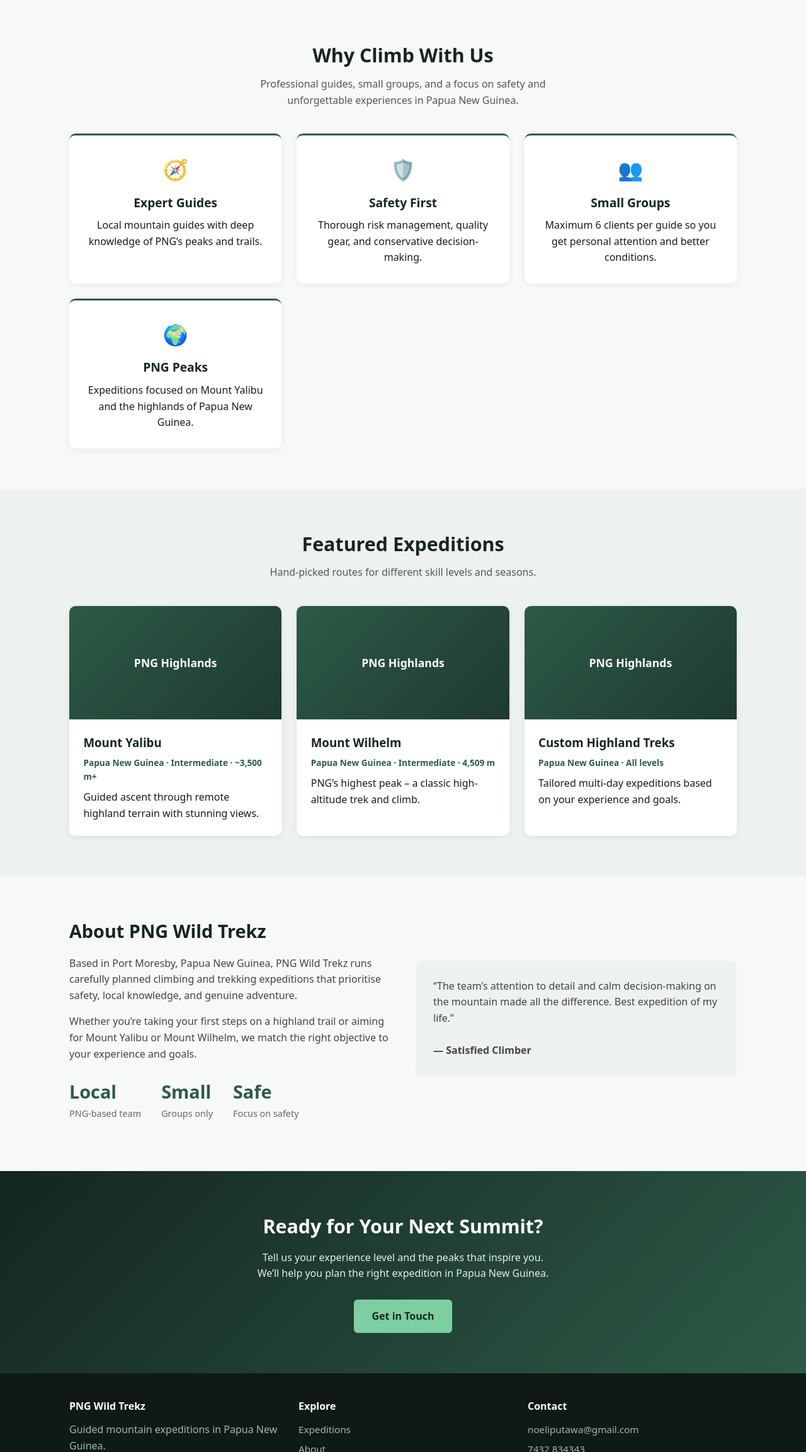
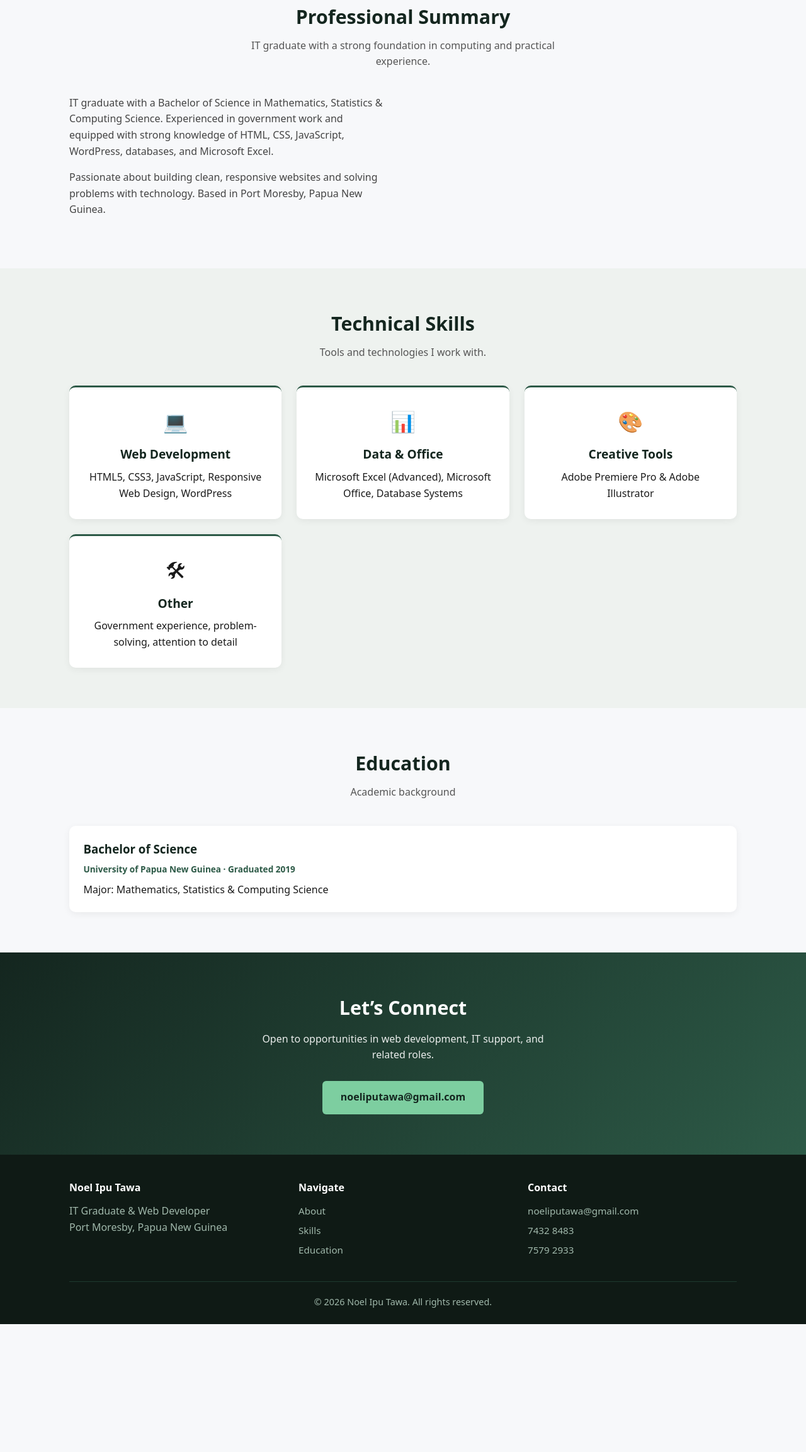
Before and after one commit to mangimosbi/pngwildtrekz, a plain HTML site: page index.html in a window 1280 px wide. Shown: the part 495-2800 px from the top of the page at 63% size. After the commit the page ends 2597 px from the top, so only its background shows below. Drawn offline with Linux system fonts and the light colour scheme.

Commit message:
Update index.html

```diff
--- a/index.html
+++ b/index.html
@@ -3,19 +3,20 @@
 <head>
   <meta charset="UTF-8">
   <meta name="viewport" content="width=device-width, initial-scale=1.0">
-  <title>PNG Wild Trekz | Mountain Climbing Adventures</title>
+  <title>Noel Ipu Tawa | IT Graduate & Web Developer</title>
   <link rel="stylesheet" href="style.css">
 </head>
 <body>
+
   <!-- Header -->
   <header>
     <div class="container">
-      <a href="#" class="logo">PNG <span>Wild Trekz</span></a>
+      <a href="#" class="logo">Noel <span>Ipu Tawa</span></a>
       <button class="menu-toggle" aria-label="Menu" onclick="document.querySelector('nav').classList.toggle('open')">☰</button>
       <nav>
-        <a href="climbs.html">Expeditions</a>
-        <a href="tips.html">About</a>
-        <a href="#why-us">Why Us</a>
+        <a href="#about">About</a>
+        <a href="#skills">Skills</a>
+        <a href="#education">Education</a>
         <a href="#contact">Contact</a>
       </nav>
     </div>
@@ -24,117 +25,89 @@
   <!-- Hero -->
   <section class="hero">
     <div class="container">
-      <h1>Climb Higher.<br>Live Deeper.</h1>
-      <p>Guided mountain expeditions to the top of Mount Yalibu</p>
-      <a href="#expeditions" class="btn">View Expeditions</a>
-      <a href="#contact" class="btn btn-outline">Plan Your Trip</a>
+      <h1>Noel Ipu Tawa</h1>
+      <p>IT Graduate · Web Developer · Port Moresby, Papua New Guinea</p>
+      <a href="#contact" class="btn">Get in Touch</a>
+      <a href="mailto:noeliputawa@gmail.com" class="btn btn-outline">Email Me</a>
     </div>
   </section>
 
-  <!-- Why Us -->
-  <section id="why-us">
+  <!-- About / Professional Summary -->
+  <section id="about">
     <div class="container">
-      <h2 class="section-title">Why Climb With Us</h2>
-      <p class="section-subtitle">Professional guides, small groups, and a focus on safety and unforgettable experiences in Papua New Guinea.</p>
-      <div class="features">
-        <div class="feature-card">
-          <div class="feature-icon">🧭</div>
-          <h3>Expert Guides</h3>
-          <p>Local mountain guides with deep knowledge of PNG’s peaks and trails.</p>
-        </div>
-        <div class="feature-card">
-          <div class="feature-icon">🛡️</div>
-          <h3>Safety First</h3>
-          <p>Thorough risk management, quality gear, and conservative decision-making.</p>
-        </div>
-        <div class="feature-card">
-          <div class="feature-icon">👥</div>
-          <h3>Small Groups</h3>
-          <p>Maximum 6 clients per guide so you get personal attention and better conditions.</p>
-        </div>
-        <div class="feature-card">
-          <div class="feature-icon">🌍</div>
-          <h3>PNG Peaks</h3>
-          <p>Expeditions focused on Mount Yalibu and the highlands of Papua New Guinea.</p>
+      <h2 class="section-title">Professional Summary</h2>
+      <p class="section-subtitle">IT graduate with a strong foundation in computing and practical experience.</p>
+      <div class="about-content">
+        <div class="about-text">
+          <p>
+            IT graduate with a Bachelor of Science in Mathematics, Statistics & Computing Science.
+            Experienced in government work and equipped with strong knowledge of HTML, CSS, JavaScript,
+            WordPress, databases, and Microsoft Excel.
+          </p>
+          <p>
+            Passionate about building clean, responsive websites and solving problems with technology.
+            Based in Port Moresby, Papua New Guinea.
+          </p>
         </div>
       </div>
     </div>
   </section>
 
-  <!-- Expeditions -->
-  <section class="expeditions" id="expeditions">
+  <!-- Skills -->
+  <section id="skills" class="expeditions">
     <div class="container">
-      <h2 class="section-title">Featured Expeditions</h2>
-      <p class="section-subtitle">Hand-picked routes for different skill levels and seasons.</p>
+      <h2 class="section-title">Technical Skills</h2>
+      <p class="section-subtitle">Tools and technologies I work with.</p>
+
+      <div class="features">
+        <div class="feature-card">
+          <div class="feature-icon">💻</div>
+          <h3>Web Development</h3>
+          <p>HTML5, CSS3, JavaScript, Responsive Web Design, WordPress</p>
+        </div>
+        <div class="feature-card">
+          <div class="feature-icon">📊</div>
+          <h3>Data & Office</h3>
+          <p>Microsoft Excel (Advanced), Microsoft Office, Database Systems</p>
+        </div>
+        <div class="feature-card">
+          <div class="feature-icon">🎨</div>
+          <h3>Creative Tools</h3>
+          <p>Adobe Premiere Pro & Adobe Illustrator</p>
+        </div>
+        <div class="feature-card">
+          <div class="feature-icon">🛠</div>
+          <h3>Other</h3>
+          <p>Government experience, problem-solving, attention to detail</p>
+        </div>
+      </div>
+    </div>
+  </section>
+
+  <!-- Education -->
+  <section id="education">
+    <div class="container">
+      <h2 class="section-title">Education</h2>
+      <p class="section-subtitle">Academic background</p>
+
       <div class="expedition-grid">
         <article class="expedition-card">
-          <div class="expedition-img">PNG Highlands</div>
           <div class="expedition-body">
-            <h3>Mount Yalibu</h3>
-            <p class="meta">Papua New Guinea · Intermediate · ~3,500 m+</p>
-            <p>Guided ascent through remote highland terrain with stunning views.</p>
-          </div>
-        </article>
-        <article class="expedition-card">
-          <div class="expedition-img">PNG Highlands</div>
-          <div class="expedition-body">
-            <h3>Mount Wilhelm</h3>
-            <p class="meta">Papua New Guinea · Intermediate · 4,509 m</p>
-            <p>PNG’s highest peak – a classic high-altitude trek and climb.</p>
-          </div>
-        </article>
-        <article class="expedition-card">
-          <div class="expedition-img">PNG Highlands</div>
-          <div class="expedition-body">
-            <h3>Custom Highland Treks</h3>
-            <p class="meta">Papua New Guinea · All levels</p>
-            <p>Tailored multi-day expeditions based on your experience and goals.</p>
+            <h3>Bachelor of Science</h3>
+            <p class="meta">University of Papua New Guinea · Graduated 2019</p>
+            <p>Major: Mathematics, Statistics & Computing Science</p>
           </div>
         </article>
       </div>
     </div>
   </section>
 
-  <!-- About -->
-  <section id="about">
-    <div class="container">
-      <div class="about-content">
-        <div class="about-text">
-          <h2>About PNG Wild Trekz</h2>
-          <p>Based in Port Moresby, Papua New Guinea, PNG Wild Trekz runs carefully planned climbing and trekking expeditions that prioritise safety, local knowledge, and genuine adventure.</p>
-          <p>Whether you’re taking your first steps on a highland trail or aiming for Mount Yalibu or Mount Wilhelm, we match the right objective to your experience and goals.</p>
-          <div class="stats">
-            <div class="stat">
-              <h4>Local</h4>
-              <p>PNG-based team</p>
-            </div>
-            <div class="stat">
-              <h4>Small</h4>
-              <p>Groups only</p>
-            </div>
-            <div class="stat">
-              <h4>Safe</h4>
-              <p>Focus on safety</p>
-            </div>
-          </div>
-        </div>
-        <div class="about-text">
-          <p class="testimonial">
-            “The team’s attention to detail and calm decision-making on the mountain made all the difference. Best expedition of my life.”
-            <br><br>
-            <strong>— Satisfied Climber</strong>
-          </p>
-        </div>
-      </div>
-    </div>
-  </section>
-
-  <!-- CTA / Contact -->
+  <!-- Contact / CTA -->
   <section class="cta" id="contact">
     <div class="container">
-      <h2>Ready for Your Next Summit?</h2>
-      <p>Tell us your experience level and the peaks that inspire you. We’ll help you plan the right expedition in Papua New Guinea.</p>
-      <a href="mailto:noeliputawa@gmail.com" class="btn">Get in Touch</a>
+      <h2>Let’s Connect</h2>
+      <p>Open to opportunities in web development, IT support, and related roles.</p>
+      <a href="mailto:noeliputawa@gmail.com" class="btn">noeliputawa@gmail.com</a>
     </div>
   </section>
 
@@ -143,28 +116,28 @@
     <div class="container">
       <div class="footer-grid">
         <div>
-          <h4>PNG Wild Trekz</h4>
-          <p>Guided mountain expeditions in Papua New Guinea.<br>
+          <h4>Noel Ipu Tawa</h4>
+          <p>IT Graduate & Web Developer<br>
           Port Moresby, Papua New Guinea</p>
         </div>
         <div>
-          <h4>Explore</h4>
-          <a href="#expeditions">Expeditions</a>
+          <h4>Navigate</h4>
           <a href="#about">About</a>
-          <a href="#why-us">Why Us</a>
+          <a href="#skills">Skills</a>
+          <a href="#education">Education</a>
         </div>
         <div>
           <h4>Contact</h4>
           <a href="mailto:noeliputawa@gmail.com">noeliputawa@gmail.com</a>
-          <a href="tel:+6757432843434">7432 834343</a>
-          <a href="tel:+6757579299383">7579 234343</a>
+          <a href="tel:+67574328483">7432 8483</a>
+          <a href="tel:+67575792933">7579 2933</a>
         </div>
       </div>
       <div class="copyright">
-        &copy; 2026 PNG Wild Trekz. All rights reserved.<br>
-        Noel Ipu Tawa · Port Moresby, Papua New Guinea
+        &copy; 2026 Noel Ipu Tawa. All rights reserved.
       </div>
     </div>
   </footer>
+
 </body>
 </html>
```
